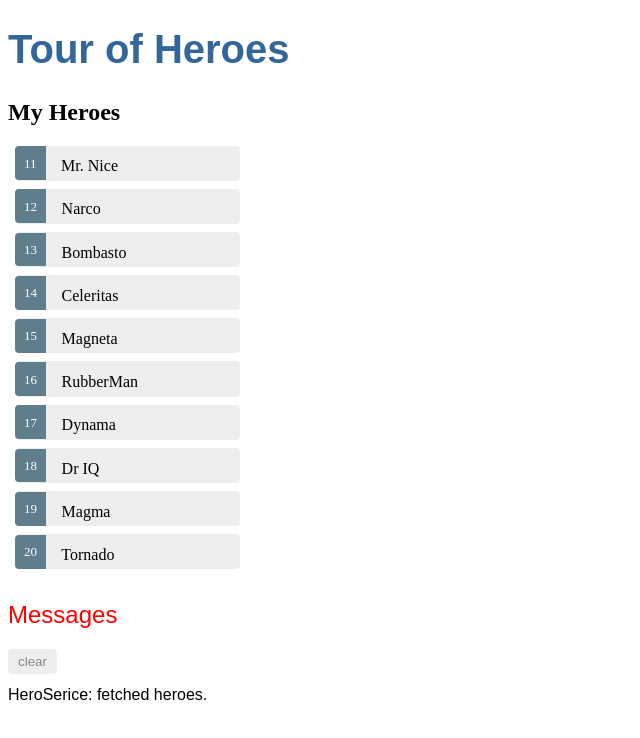
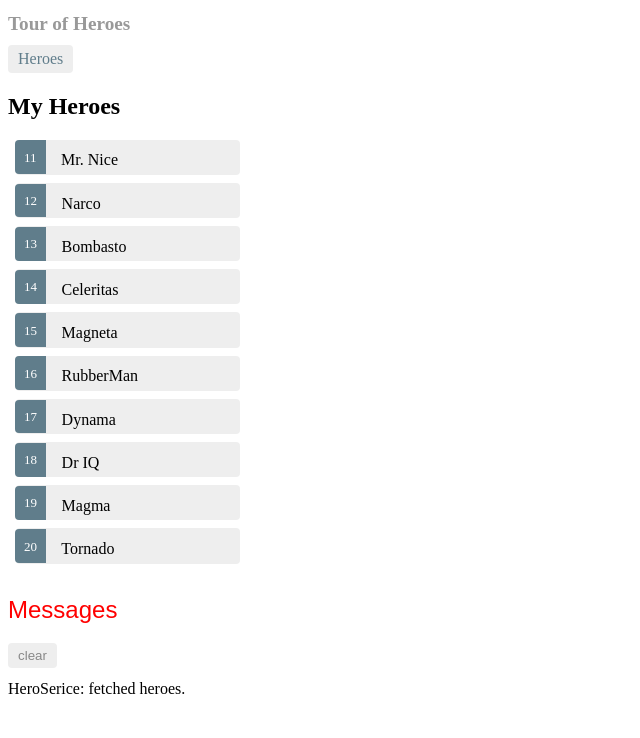
Before and after one commit to venoel/angular-tour-of-heroes, an Angular app: page /heroes in a window 1280 px wide. Shown: the top 738 px of the page, without its empty margins (0-640 px from the left). Built offline with nearby package versions, Linux system fonts and the light colour scheme.

Commit message:
Added link to the main page.

```diff
--- a/src/app/app.component.css
+++ b/src/app/app.component.css
@@ -1,22 +1,29 @@
-/* Application-wide Styles */
+/* AppComponent's private CSS styles */
 h1 {
-  color: #369;
-  font-family: Arial, Helvetica, sans-serif;
-  font-size: 250%;
+  font-size: 1.2em;
+  color: #999;
+  margin-bottom: 0;
 }
-h2, h3 {
-  color: #444;
-  font-family: Arial, Helvetica, sans-serif;
-  font-weight: lighter;
+h2 {
+  font-size: 2em;
+  margin-top: 0;
+  padding-top: 0;
 }
-body {
-  margin: 2em;
+nav a {
+  padding: 5px 10px;
+  text-decoration: none;
+  margin-top: 10px;
+  display: inline-block;
+  background-color: #eee;
+  border-radius: 4px;
 }
-body, input[type="text"], button {
-  color: #888;
-  font-family: Cambria, Georgia;
+nav a:visited, a:link {
+  color: #607d8b;
 }
-/* everywhere else */
-* {
-  font-family: Arial, Helvetica, sans-serif;
+nav a:hover {
+  color: #039be5;
+  background-color: #cfd8dc;
 }
+nav a.active {
+  color: #039be5;
+}
--- a/src/app/app.component.html
+++ b/src/app/app.component.html
@@ -1,3 +1,6 @@
 <h1>{{title}}</h1>
+<nav>
+    <a routerLink="/heroes">Heroes</a>
+  </nav>
 <router-outlet></router-outlet>
 <app-messages></app-messages>
```
